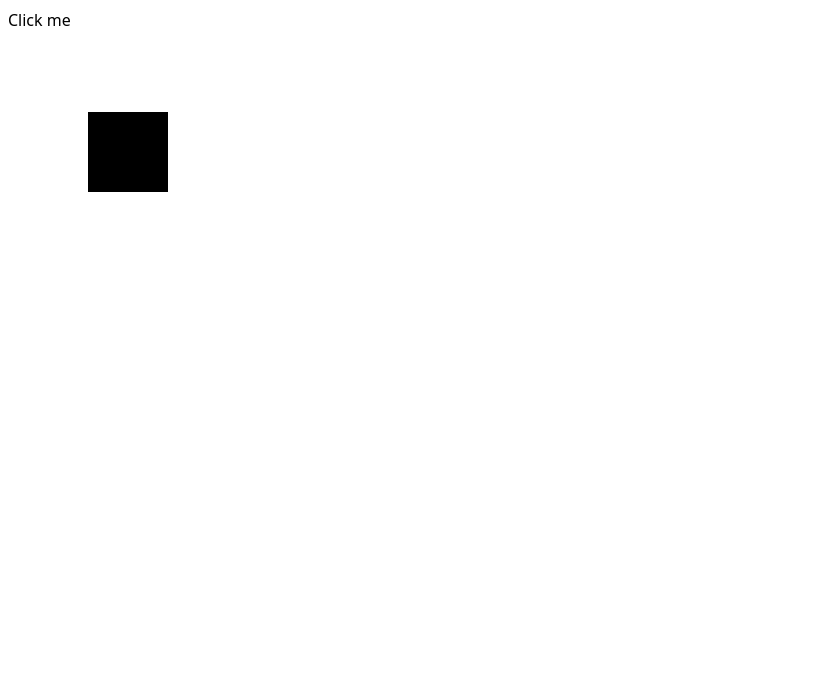
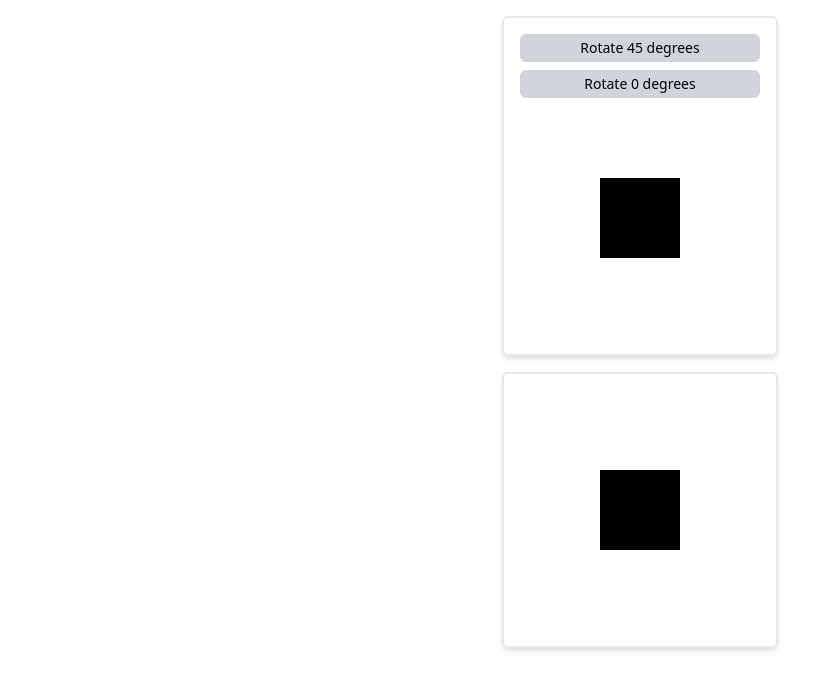
Before and after one commit to GeoBrodas/motion-one-nextjs-example, a Next.js app: page / in a window 1280 px wide. Shown: the top 690 px of the page, without its empty margins (0-832 px from the left). Built offline with nearby package versions, Linux system fonts and the light colour scheme.

Commit message:
add config files + style site + refactor code

```diff
--- /dev/null
+++ b/components/Layout/CardLayout.js
@@ -0,0 +1,9 @@
+function CardLayout(props) {
+  return (
+    <div className="border-2 m-2 p-4 rounded-md shadow-md">
+      {props.children}
+    </div>
+  );
+}
+
+export default CardLayout;
--- /dev/null
+++ b/components/OnClick.js
@@ -0,0 +1,30 @@
+import { animate } from 'motion';
+import CardLayout from './Layout/CardLayout';
+
+function OnClick() {
+  return (
+    <CardLayout>
+      <div className="flex flex-col">
+        <button
+          className="rounded-md bg-gray-300 hover:bg-gray-400 p-1 text-sm"
+          onClick={() =>
+            animate('.click', { transform: 'rotate(45deg)' }, { duration: 0.5 })
+          }
+        >
+          Rotate 45 degrees
+        </button>
+        <button
+          className="rounded-md mt-2 bg-gray-300 hover:bg-gray-400 p-1 text-sm"
+          onClick={() =>
+            animate('.click', { transform: 'rotate(0deg)' }, { duration: 0.5 })
+          }
+        >
+          Rotate 0 degrees
+        </button>
+      </div>
+      <div className="w-20 click h-20 bg-black m-20 p-10"></div>
+    </CardLayout>
+  );
+}
+
+export default OnClick;
--- /dev/null
+++ b/components/OnHover.js
@@ -0,0 +1,28 @@
+import { animate } from 'motion';
+import CardLayout from './Layout/CardLayout';
+
+function OnHover() {
+  return (
+    <CardLayout>
+      <div
+        onMouseOver={() =>
+          animate(
+            '.hover',
+            { x: 100, rotate: 45, backgroundColor: 'red' },
+            { duration: 0.5 }
+          )
+        }
+        onMouseOut={() => {
+          animate(
+            '.hover',
+            { x: 0, rotate: 0, backgroundColor: 'black' },
+            { duration: 0.5 }
+          );
+        }}
+        className="w-20 hover h-20 bg-black m-20 p-10"
+      ></div>
+    </CardLayout>
+  );
+}
+
+export default OnHover;
--- a/package.json
+++ b/package.json
@@ -16,8 +16,8 @@
   },
   "devDependencies": {
     "autoprefixer": "^10.3.7",
-    "eslint": "8.0.1",
-    "eslint-config-next": "11.1.2",
+    "eslint": "^8.0.1",
+    "eslint-config-next": "^11.1.3-canary.7",
     "postcss": "^8.3.10",
     "tailwindcss": "^2.2.17"
   }
--- a/pages/_app.js
+++ b/pages/_app.js
@@ -1,7 +1,20 @@
+import Head from 'next/head';
+import { Fragment } from 'react';
 import '../styles/globals.css';
 
 function MyApp({ Component, pageProps }) {
-  return <Component {...pageProps} />;
+  return (
+    <Fragment>
+      <Head>
+        <title>Motion One examples</title>
+        <meta
+          name="description"
+          content="Motion One is a new animation library from the creators of Framer, built with the aim of creating a fast, and small animation library and simple to use!"
+        />
+      </Head>
+      <Component {...pageProps} />
+    </Fragment>
+  );
 }
 
 export default MyApp;
--- /dev/null
+++ b/pages/_document.js
@@ -0,0 +1,22 @@
+import Document, { Html, Head, Main, NextScript } from 'next/document';
+
+class MyDocument extends Document {
+  static async getInitialProps(ctx) {
+    const initialProps = await Document.getInitialProps(ctx);
+    return { ...initialProps };
+  }
+
+  render() {
+    return (
+      <Html lang="en">
+        <Head />
+        <body>
+          <Main />
+          <NextScript />
+        </body>
+      </Html>
+    );
+  }
+}
+
+export default MyDocument;
--- a/pages/index.js
+++ b/pages/index.js
@@ -1,32 +1,11 @@
-import { animate } from 'motion';
+import OnClick from '@/components/OnClick';
+import OnHover from '@/components/OnHover';
 
 export default function Home() {
   return (
-    <div className="m-2">
-      <button
-        onClick={() =>
-          animate('.box', { transform: 'rotate(45deg)' }, { duration: 0.5 })
-        }
-      >
-        Click me
-      </button>
-      <div
-        onMouseEnter={() =>
-          animate(
-            '.box',
-            { x: 100, rotate: 45, backgroundColor: 'red' },
-            { duration: 0.5 }
-          )
-        }
-        onMouseLeave={() => {
-          animate(
-            '.box',
-            { x: 0, rotate: 0, backgroundColor: 'black' },
-            { duration: 0.5 }
-          );
-        }}
-        className="w-20 box h-20 bg-black m-20 p-10"
-      ></div>
+    <div className="m-2 grid place-content-center">
+      <OnClick />
+      <OnHover />
     </div>
   );
 }
```
Also changed, not shown: jsconfig.json (added, +8 -0 lines), 1 other file (tests, documents, lock files or other folders).
